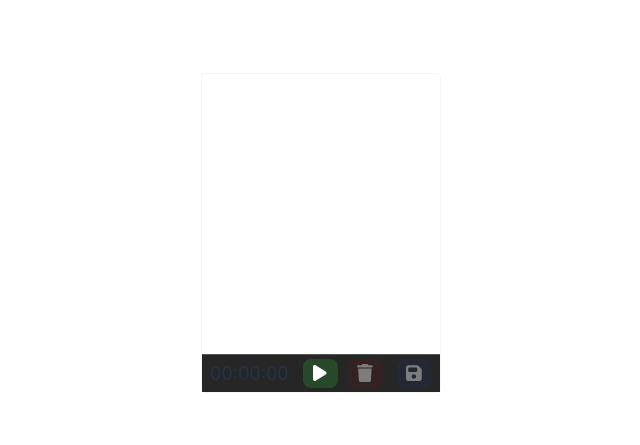
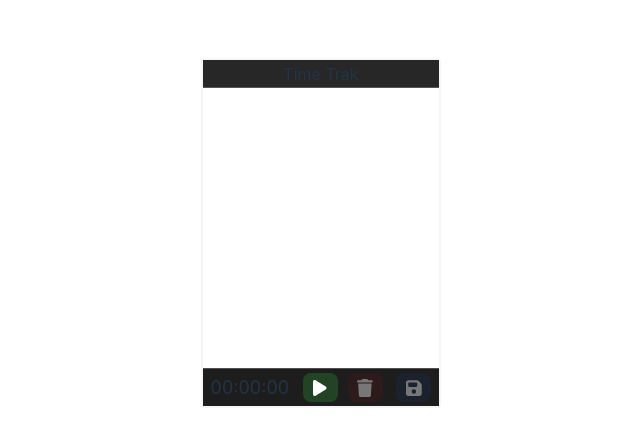
Before and after one commit to Havolt/time-tracker, a React (Vite) app: page / in a window 1280 px wide. Shown: the part 167-612 px from the top of the page, without its empty margins (319-959 px from the left). Built offline with nearby package versions, Linux system fonts and the light colour scheme.

Commit message:
Add header to extension and update stylings

```diff
--- a/src/App.jsx
+++ b/src/App.jsx
@@ -1,6 +1,7 @@
 import { useState } from 'react'
 import Stopwatch from './components/Stopwatch'
 import TimeList from './components/TimeList'
+import SiteHeader from './components/SiteHeader'
 import './App.scss'
 
 function App() {
@@ -12,6 +13,7 @@ function App() {
 
 	return (
 		<div id="app">
+			<SiteHeader />
 			<TimeList savedTimes={spentTime} />
 			<Stopwatch saveSpentTime={saveSpentTime} />
 		</div>
--- a/src/App.scss
+++ b/src/App.scss
@@ -1,6 +1,6 @@
 #root {
   width: 24rem;
   margin: 0 auto;
-  border: 0.1rem solid #dddddd42;
+  border: 0.2rem solid #dddddd42;
   border-radius: .4rem;
 }
--- /dev/null
+++ b/src/components/SiteHeader.jsx
@@ -0,0 +1,13 @@
+import React from 'react'
+
+import './SiteHeader.scss'
+
+function SiteHeader() {
+  return (
+    <header className="site-header">
+      <span>Time Trak</span>
+   </header>
+  )
+}
+
+export default SiteHeader
--- /dev/null
+++ b/src/components/SiteHeader.scss
@@ -0,0 +1,9 @@
+.site-header {
+   display: flex;
+   align-items: center;
+   justify-content: center;
+   border-bottom: 0.1rem solid #dddddd42;
+   font-size: 1.6rem;
+   padding: .24em;
+   background-color: #272727;
+}
--- a/src/components/Stopwatch.scss
+++ b/src/components/Stopwatch.scss
@@ -46,7 +46,7 @@
     gap: 1rem;
     align-items: center;
     padding: 0.4rem;
-    background-color: #262626;
+    background-color: #1d1d1d;
     border-top: 0.1rem solid #dddddd42;
     justify-content: space-evenly;
 
```
